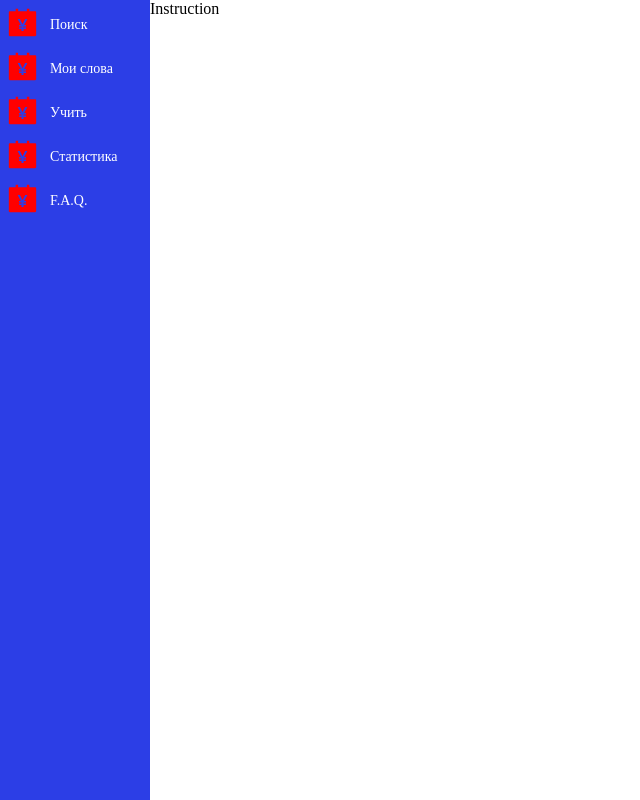
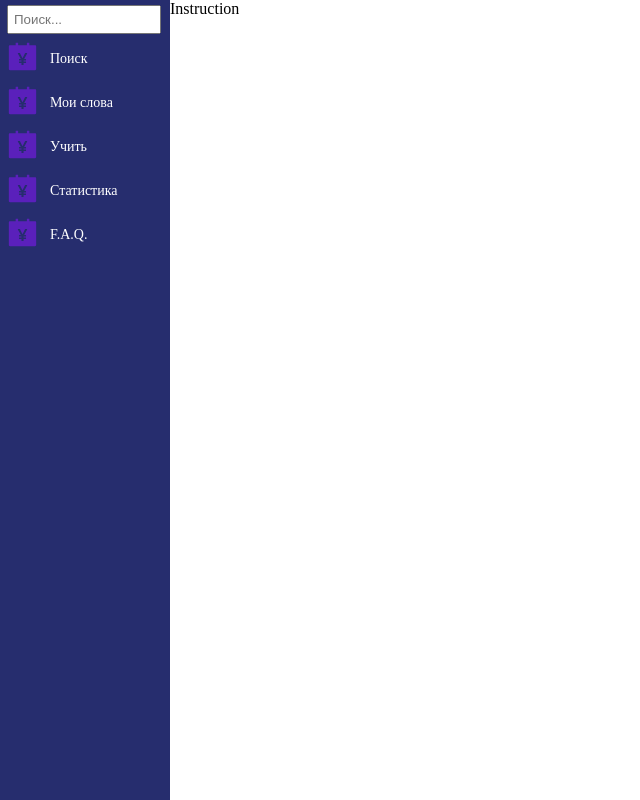
Before and after one commit to AlexCole999/second-project-eng, a React app: page / in a window 1280 px wide. Shown: the whole page, without its empty margins (0-640 px from the left). Built offline with nearby package versions, Linux system fonts and the light colour scheme.

Commit message:
Nav search

```diff
--- a/src/App/App.scss
+++ b/src/App/App.scss
@@ -13,7 +13,7 @@
   &__body {
     height: 100vh;
     display: grid;
-    grid-template-columns: 150px 1fr;
+    grid-template-columns: 170px 1fr;
     grid-template-rows: 1fr;
     grid-template-areas: 'Nav Dashboard'
       'Nav Dashboard'
--- a/src/App/Nav/Nav.scss
+++ b/src/App/Nav/Nav.scss
@@ -1,5 +1,5 @@
 .Nav {
-  background-color: rgb(44, 62, 230);
+  background-color: rgb(38, 45, 110);
   grid-area: Nav;
 
   a {
@@ -23,10 +23,16 @@
     background-color: red;
   }
 
+
+  &__search {
+    width: 85%;
+    margin-left: 2px;
+    padding: 5px;
+  }
+
+
   &__elemicon {
-    min-height: 25px;
-    min-width: 25px;
-    color: red;
+    color: rgba(107, 28, 211, 0.767);
   }
 
   &__elemtext {
--- a/src/App/Nav/Nav.tsx
+++ b/src/App/Nav/Nav.tsx
@@ -9,11 +9,15 @@ export default function Nav({ }: Props) {
   return (
     <div className='Nav'>
       <div className="Nav__body">
+        <div className="Nav__elem">
+          <input placeholder="Поиск..." className="Nav__search" type="input" />
+        </div>
         <NavLink to={"/second-project-eng/DeepSearch"} className="Navbar-right-elem" title="Продвинутый поиск">
           <div className="Nav__elem">
             <div className="Nav__elemicon"><AiFillAccountBook size={35} /></div>
             <div className="Nav__elemtext">Поиск</div>
-          </div>          </NavLink>
+          </div>
+        </NavLink>
         <NavLink to={"/second-project-eng/MyWords"} className="Navbar-right-elem" title="Добавленные слова">
           <div className="Nav__elem">
             <div className="Nav__elemicon"><AiFillAccountBook size={35} /></div>
```
